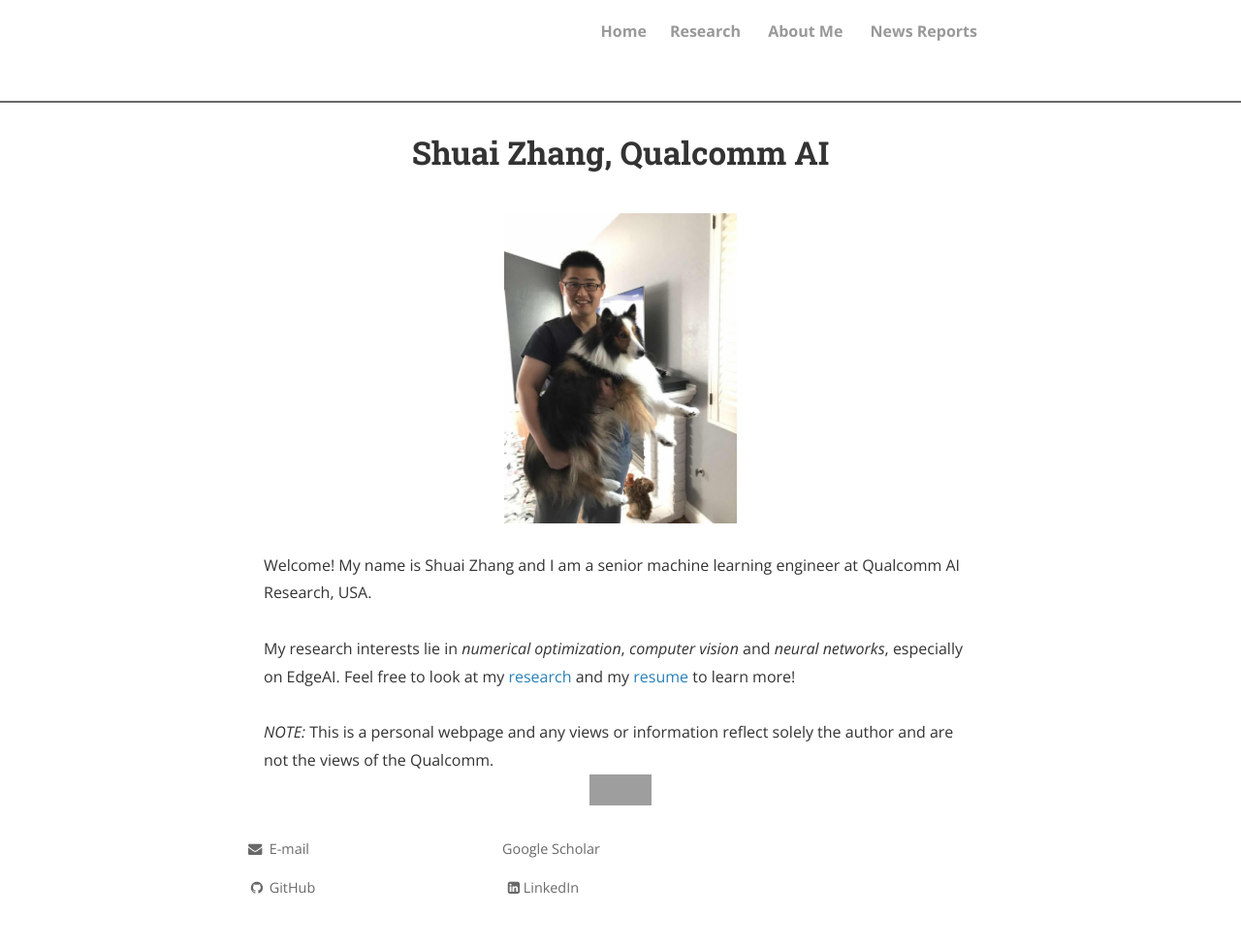
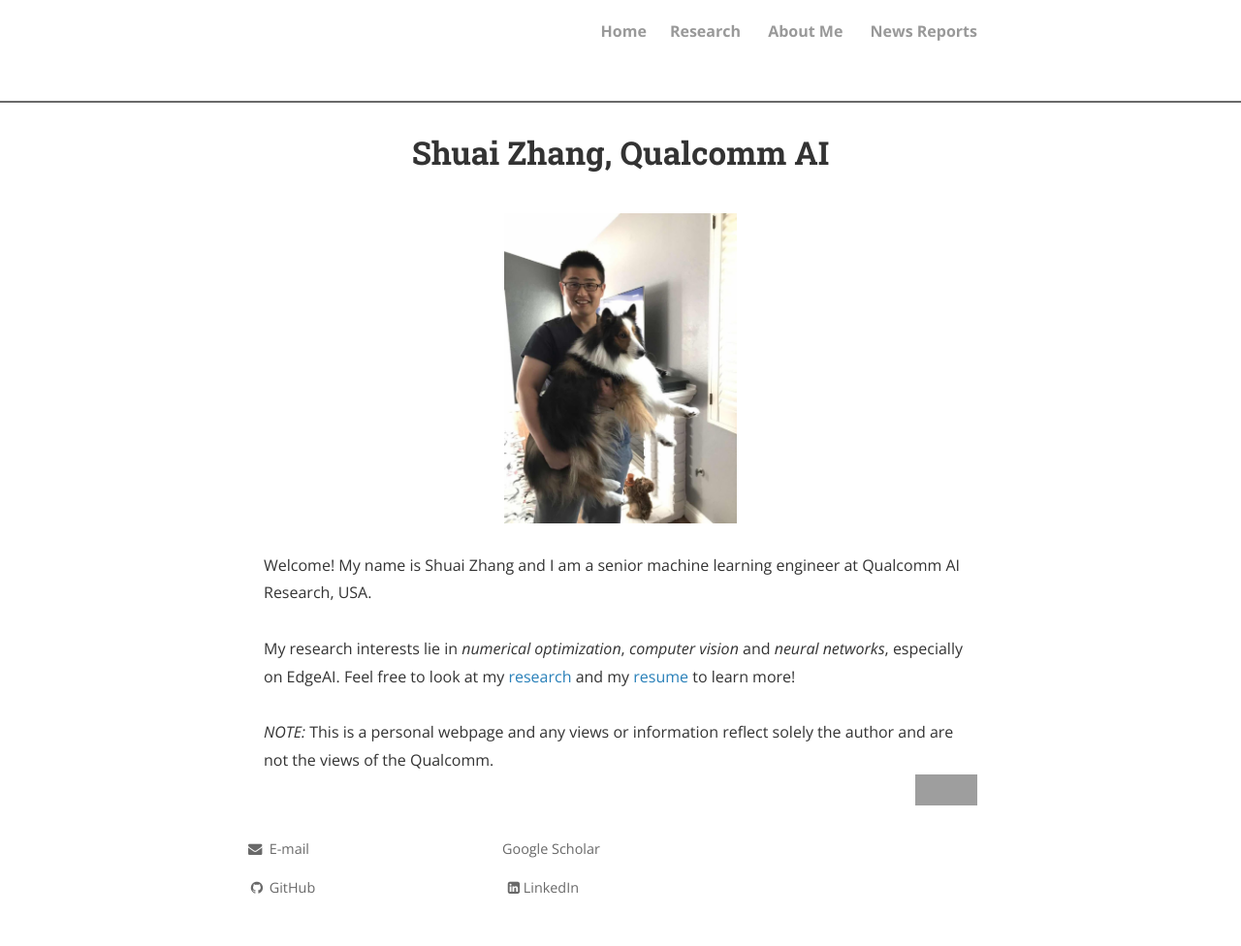
Before and after one commit to zsivine/zsivine.github.io, a Jekyll site: the page built from index.html, in a window 1280 px wide. Shown: the whole page at 97% size. Built offline with Jekyll 4.4.1, drawn with Linux system fonts in a browser that asks for light colours; nearby versions of some CDN libraries; the list of posts is cut into pages by our own code; comment, search, counter and statistics services are not loaded; a style sheet for code colours, icons or effects is not loaded; grey boxes are pictures that could not be loaded.

Commit message:
change counter location

```diff
--- a/index.html
+++ b/index.html
@@ -35,6 +35,6 @@ Feel free to look at my <a href="https://zsivine.github.io/research" target="_se
   <img src="https://hitwebcounter.com/counter/counter.php?page=7173918&style=0005&nbdigits=5&type=page&initCount=100"
     title="Counter" Alt="hit web counter.com"
     style="width:64px;height:32px;"
-    align="bottom"
+    align="right"
     border="0" >
 </a>
```
